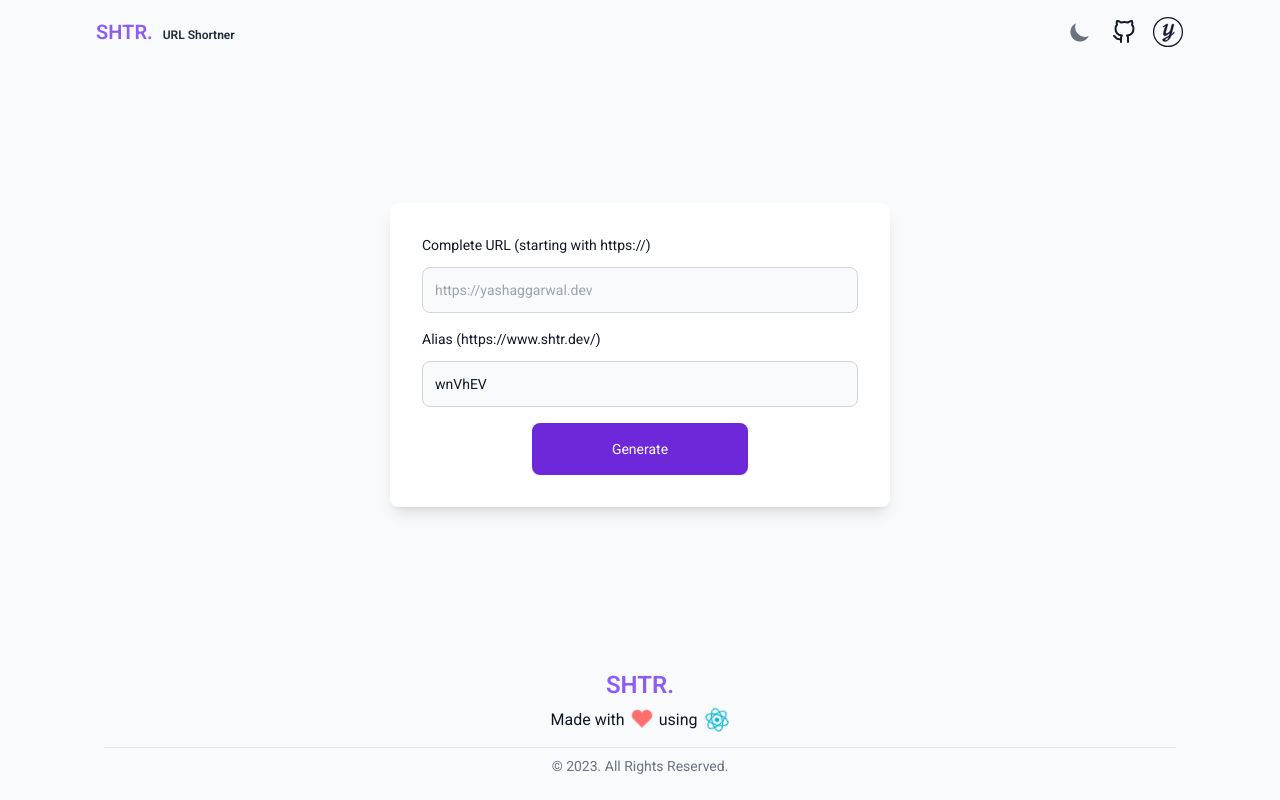
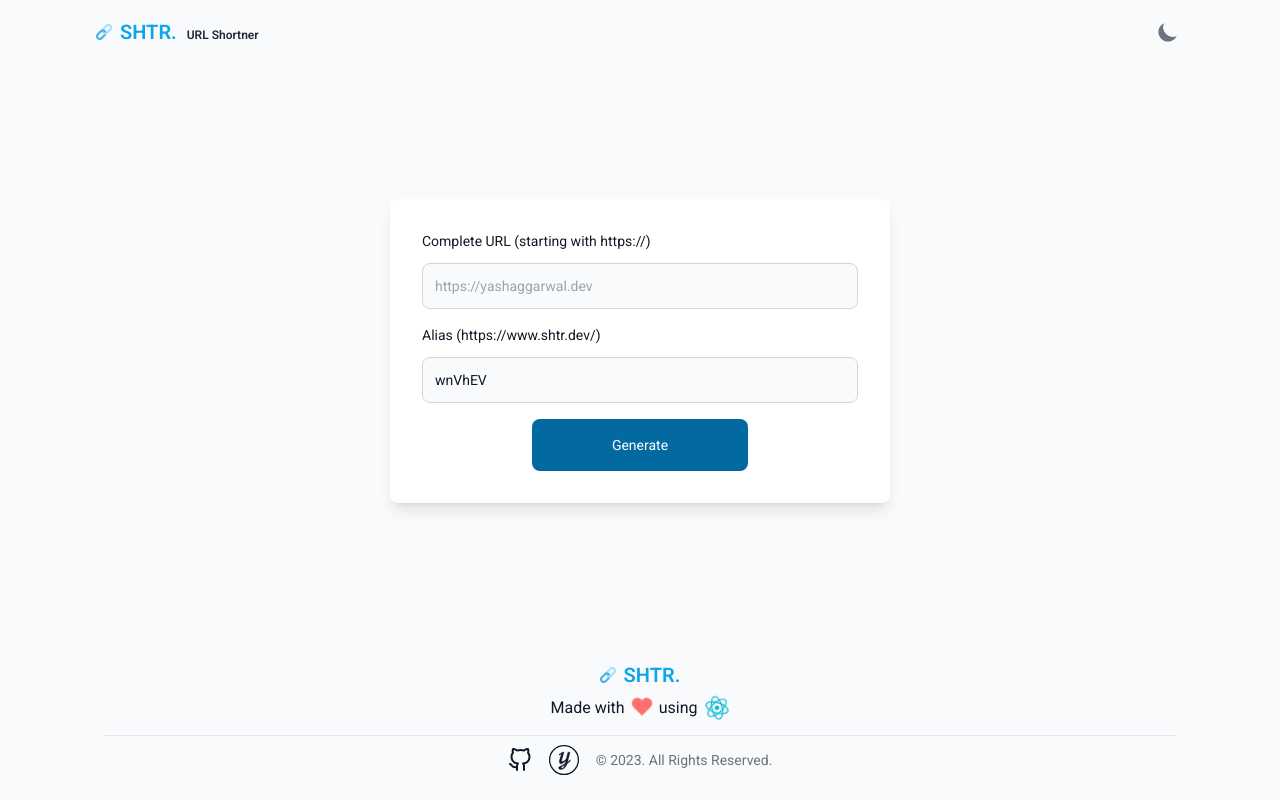
Before and after one commit to yashUcr773/URLShortner, a React (Vite) app in the folder frontend/: page / in a window 1280 px wide. Built offline with nearby package versions, Linux system fonts and the light colour scheme.

Commit message:
minor fixes

```diff
--- a/frontend/src/components/Footer.tsx
+++ b/frontend/src/components/Footer.tsx
@@ -1,20 +1,26 @@
+import { Link } from "react-router-dom";
 import { HeartBeat } from "../assets/Heart";
 import { React } from "../assets/React";
+import { HeaderLinks } from "./HeaderLinks";
 
 export function Footer() {
     return (
         <footer className="rounded-lg m-4">
             <div className="w-full max-w-screen-xl mx-auto p-2">
                 <div className="flex items-center justify-center">
-                    <a className="flex items-center mb-0 space-x-3">
-                        <span className="self-center text-2xl font-semibold whitespace-nowrap text-primary-500">SHTR.</span>
-                    </a>
+                    <Link to="/" className="logo flex flex-row gap-2 justify-center items-center mb-0">
+                        <img src="/logo.png" alt="Logo" className="size-4" />
+                        <span className="self-center text-xl font-semibold whitespace-nowrap text-primary-500">SHTR.</span>
+                    </Link>
                 </div>
                 <div className="relative flex flex-row items-center justify-center">
                     Made with <HeartBeat /> using < React />
                 </div>
                 <hr className="my-2 border-gray-200 mx-auto dark:border-gray-700" />
-                <span className="block text-sm text-gray-500 text-center dark:text-gray-400">© 2023. All Rights Reserved.</span>
+                <div className="flex flex-col xs:flex-row gap-4 items-center justify-center">
+                    <HeaderLinks></HeaderLinks>
+                    <span className="block text-sm text-gray-500 text-center dark:text-gray-400">© 2023. All Rights Reserved.</span>
+                </div>
             </div>
         </footer>
     )
--- a/frontend/src/components/Header.tsx
+++ b/frontend/src/components/Header.tsx
@@ -36,9 +36,10 @@ export function Header() {
                 <div className="flex flex-col xs:flex-row gap-2 justify-between items-center mx-auto w-full">
 
                     <span onClick={navigateHome}
-                        className="self-center cursor-pointer text-xl font-semibold whitespace-nowrap text-primary-500">
+                        className="self-center cursor-pointer text-xl font-semibold whitespace-nowrap text-primary-500 flex flex-row  justify-center items-center">
+                        <img src="/logo.png" alt="Logo" className="size-4 mr-2" />
                         SHTR. &nbsp;
-                        <span className="text-xs text-gray-800 dark:text-white">
+                        <span className="text-xs text-gray-800 dark:text-white mt-1.5">
                             URL Shortner
                         </span>
                     </span>
@@ -56,9 +57,6 @@ export function Header() {
                                 <path d="M10 2a1 1 0 011 1v1a1 1 0 11-2 0V3a1 1 0 011-1zm4 8a4 4 0 11-8 0 4 4 0 018 0zm-.464 4.95l.707.707a1 1 0 001.414-1.414l-.707-.707a1 1 0 00-1.414 1.414zm2.12-10.607a1 1 0 010 1.414l-.706.707a1 1 0 11-1.414-1.414l.707-.707a1 1 0 011.414 0zM17 11a1 1 0 100-2h-1a1 1 0 100 2h1zm-7 4a1 1 0 011 1v1a1 1 0 11-2 0v-1a1 1 0 011-1zM5.05 6.464A1 1 0 106.465 5.05l-.708-.707a1 1 0 00-1.414 1.414l.707.707zm1.414 8.486l-.707.707a1 1 0 01-1.414-1.414l.707-.707a1 1 0 011.414 1.414zM4 11a1 1 0 100-2H3a1 1 0 000 2h1z"
                                     fillRule="evenodd" clipRule="evenodd"></path></svg>
                         </button>
-                        <div className="flex items-center lg:order-2">
-                            <HeaderLinks></HeaderLinks>
-                        </div>
 
                     </div>
 
--- a/frontend/tailwind.config.js
+++ b/frontend/tailwind.config.js
@@ -6,17 +6,17 @@ export default {
         extend: {
             colors: {
                 primary: {
-                    50: "#f5f3ff",
-                    100: "#ede9fe",
-                    200: "#ddd6fe",
-                    300: "#c4b5fd",
-                    400: "#a78bfa",
-                    500: "#8b5cf6",
-                    600: "#7c3aed",
-                    700: "#6d28d9",
-                    800: "#5b21b6",
-                    900: "#4c1d95",
-                    950: "#2e1065",
+                    50: "#f0f9ff",
+                    100: "#e0f2fe",
+                    200: "#bae6fd",
+                    300: "#7dd3fc",
+                    400: "#38bdf8",
+                    500: "#0ea5e9",
+                    600: "#0284c7",
+                    700: "#0369a1",
+                    800: "#075985",
+                    900: "#0c4a6e",
+                    950: "#082f49",
                 },
             },
             screens: {
```
Also changed, not shown: frontend/public/logo.png (added).
